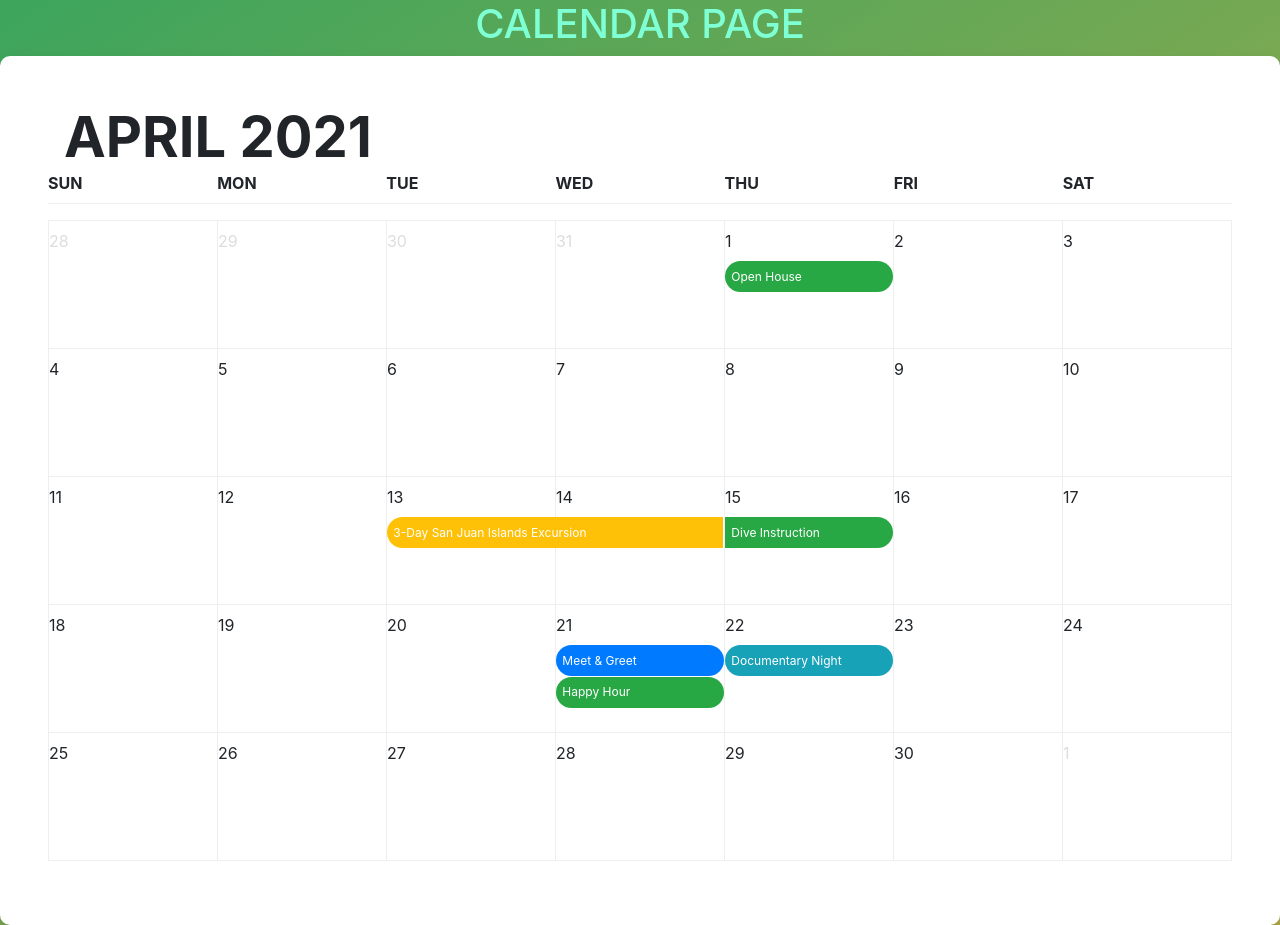
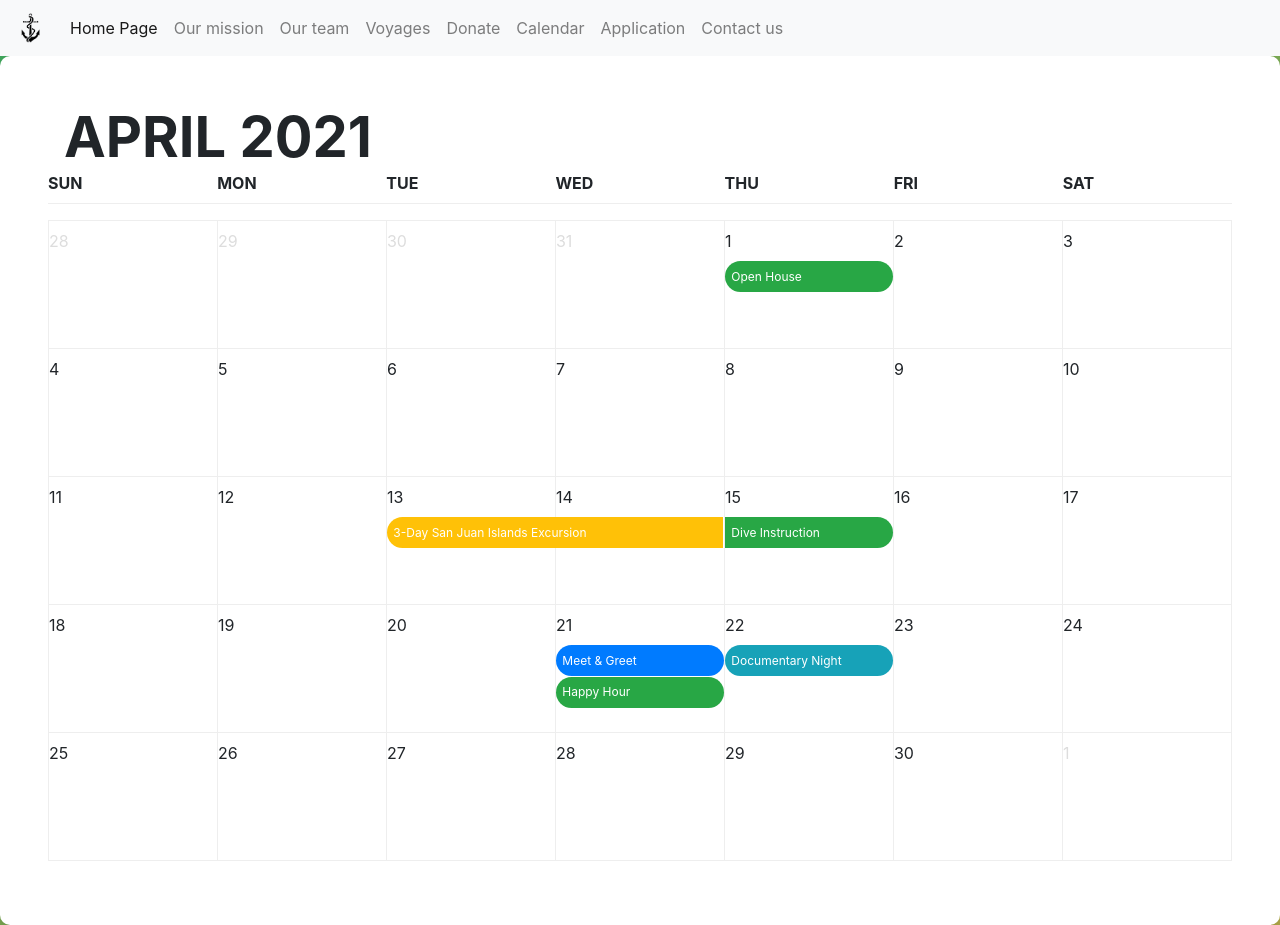
Before and after one commit to ericmtang/NC_NonProfit_Project, a website: page calendar.html in a window 1280 px wide. Drawn offline with nearby package versions, Linux system fonts and the light colour scheme.

Commit message:
some links

```diff
--- a/calendar.html
+++ b/calendar.html
@@ -122,7 +122,27 @@
 </head>
 
 <body>
-    <h1 style="text-align:center; color:aquamarine">CALENDAR PAGE</h1>
+    <div class="navbar navbar-expand-sm navbar-light bg-light sticky-top">
+        <a class="navbar-brand" href="#"><img src="images/anchor-icon.png" height="30" width="30"></a>
+        <button class="navbar-toggler collapsed" type="button" data-toggle="collapse" data-target="#studyAboardNavbar">
+          <span class="navbar-toggler-icon"></span>
+        </button>
+
+        <!-- The navBar from index -->
+        <div class="collapse navbar-collapse" id="studyAboardNavbar">
+          <ul class="navbar-nav justify-content-center">
+            <li class="nav-item active"><a class="nav-link" href="index.html">Home Page</a></li>
+            <li class="nav-item"><a class="nav-link" href="aboutus.html">Our mission</a></li>
+            <li class="nav-item"><a class="nav-link" href="#">Our team</a></li>
+            <li class="nav-item"><a class="nav-link" href="#">Voyages</a></li>
+            <li class="nav-item"><a class="nav-link" href="#">Donate</a></li>
+            <li class="nav-item"><a class="nav-link" href="#">Calendar</a></li>
+            <li class="nav-item"><a class="nav-link" href="#">Application</a></li>
+            <li class="nav-item"><a class="nav-link" href="#">Contact us</a></li>
+          </ul>
+        </div>
+    </div>
+
     <!-- Calendar -->
     <div class="calendar shadow bg-white p-5">
         <div class="d-flex align-items-center"><i class="fa fa-calendar fa-3x mr-3"></i>
```
Also changed, not shown: donate.html (+22 -2 lines), index.html (+3 -3 lines).
